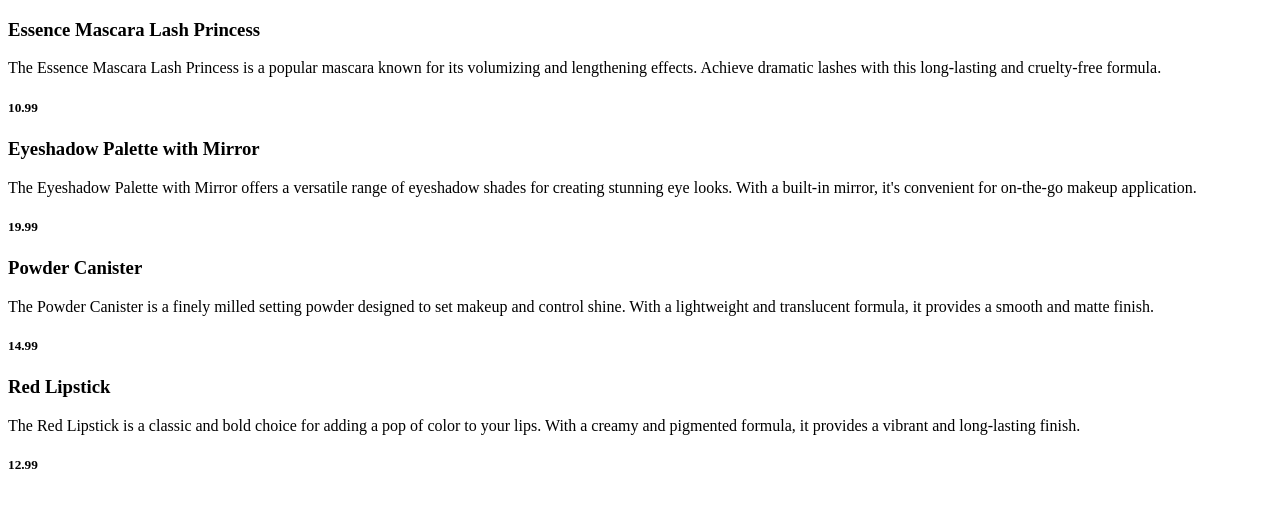
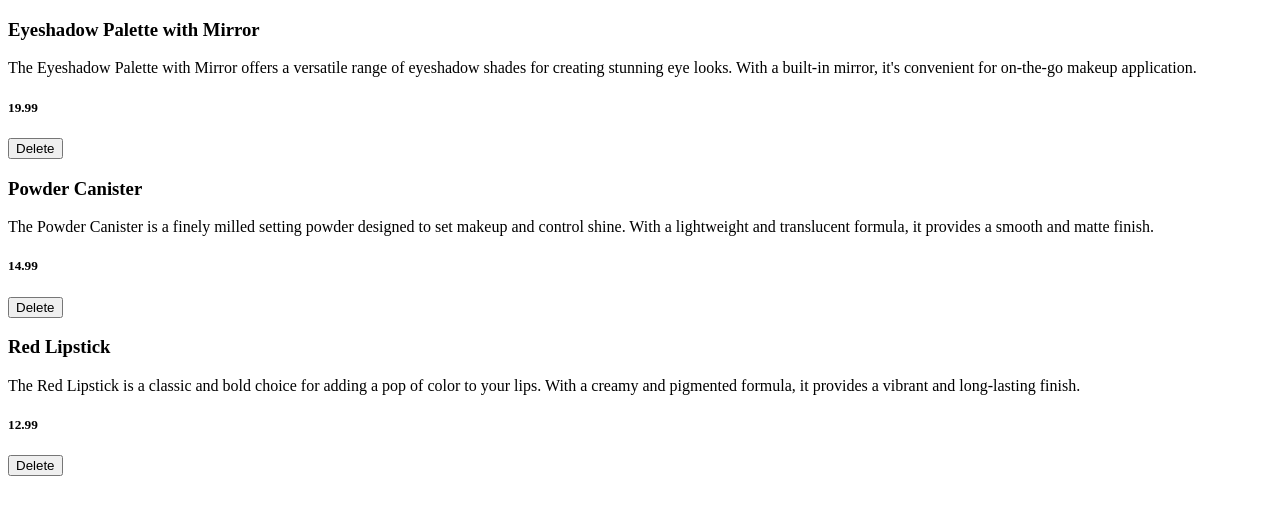
Before and after one commit to mostaryjahan/e-commerce-with-redux-toolkit, a React (Vite) app: page / in a window 1280 px wide. Shown: the top 514 px of the page. Built offline with nearby package versions, Linux system fonts and the light colour scheme; data requests are answered from the project's data file.

Commit message:
finished delete product

```diff
--- a/database/db.json
+++ b/database/db.json
@@ -1,26 +1,19 @@
 {
   "products": [
     {
-      "id": "1",
-      "title": "Essence Mascara Lash Princess",
-      "description": "The Essence Mascara Lash Princess is a popular mascara known for its volumizing and lengthening effects. Achieve dramatic lashes with this long-lasting and cruelty-free formula.",
-      "price": 10.99
-    },
-
-    {
-      "id": 2,
+      "id": "2",
       "title": "Eyeshadow Palette with Mirror",
       "description": "The Eyeshadow Palette with Mirror offers a versatile range of eyeshadow shades for creating stunning eye looks. With a built-in mirror, it's convenient for on-the-go makeup application.",
       "price": 19.99
     },
     {
-      "id": 3,
+      "id": "3",
       "title": "Powder Canister",
       "description": "The Powder Canister is a finely milled setting powder designed to set makeup and control shine. With a lightweight and translucent formula, it provides a smooth and matte finish.",
       "price": 14.99
     },
     {
-      "id": 4,
+      "id": "4",
       "title": "Red Lipstick",
       "description": "The Red Lipstick is a classic and bold choice for adding a pop of color to your lips. With a creamy and pigmented formula, it provides a vibrant and long-lasting finish.",
       "price": 12.99
--- a/src/features/products/ProductListView.jsx
+++ b/src/features/products/ProductListView.jsx
@@ -1,5 +1,5 @@
 import { useEffect } from "react";
-import { fetchProducts } from "./productSlice";
+import { deleteProduct, fetchProducts } from "./productSlice";
 import { useDispatch, useSelector } from "react-redux";
 
 const ProductListView = () => {
@@ -23,6 +23,7 @@
                     <h3>{product.title}</h3>
                     <p>{product.description}</p>
                     <h5>{product.price}</h5>
+                    <button onClick={()=> dispatch(deleteProduct(product.id))}>Delete</button>
 
                 </article>
             })
--- a/src/features/products/productSlice.js
+++ b/src/features/products/productSlice.js
@@ -13,6 +13,13 @@
     const res =await axios.get(BASE_URl);
     // console.log(res.data);
     return res.data;
+}
+)
+
+export const deleteProduct = createAsyncThunk('products/deleteProduct',  async(id) => {
+  const res =await axios.delete(`${BASE_URl}/${id}`);
+  // console.log(res.data);
+  return id;
 }
 )
 
@@ -34,6 +41,11 @@
         state.isLoading = false;
         state.error = action.error.message;
     })
+    //delete
+    .addCase(deleteProduct.fulfilled, (state, action) =>{
+      state.products = state.products.filter(product=> product.id !== action.payload
+      )
+  })
   }
 })
 
```
